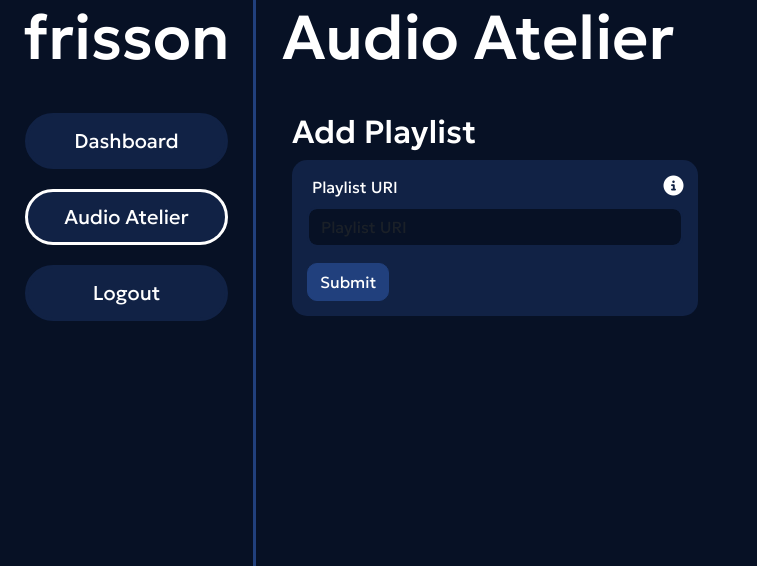
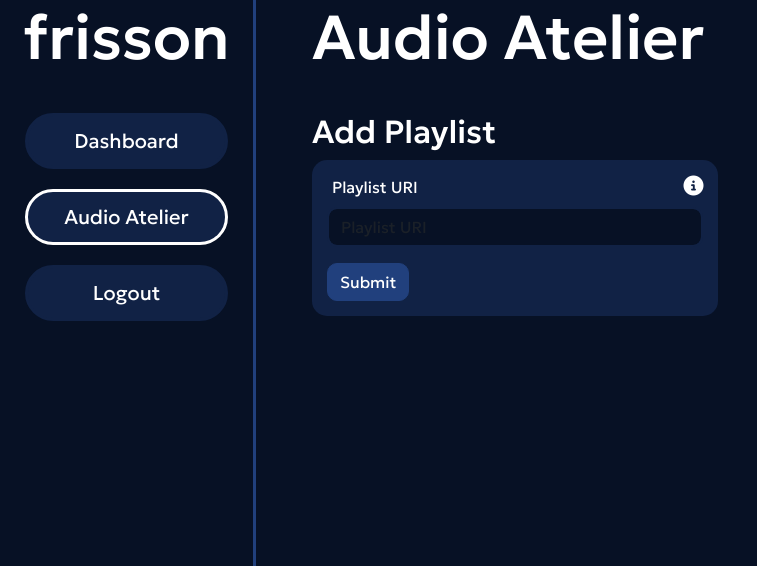
Before and after one commit to oskohosko/frisson, a Flask app: page /audio-atelier in a window 1280 px wide. Shown: the part 19-585 px from the top of the page, without its empty margins (0-757 px from the left). Run offline with Flask 3, Linux system fonts and the light colour scheme; a user stored in the database is signed in; some libraries are stand-ins or nearby versions.

Commit message:
styling fixed for smaller screen - still not amazing

```diff
--- a/website/atelier.py
+++ b/website/atelier.py
@@ -4,7 +4,7 @@ import re
 import os
 from dotenv import load_dotenv
 
-from playlist_analysis import analyse_playlist
+from website.playlist_analysis import analyse_playlist
 
 
 atelier_bp = Blueprint("atelier", __name__)
--- a/website/static/style.css
+++ b/website/static/style.css
@@ -83,8 +83,7 @@ h1 {
 
 .form-container {
     top: 0;
-    margin-left: 180px;
-    /* padding-left: 20px; */
+    margin-left: 210px;
     display: flex;
     justify-content: space-evenly;
     align-items: flex-start;
@@ -165,8 +164,7 @@ form .btn-primary:hover {
 
 .playlist-container {
     top: 0;
-    margin-left: 180px;
-    /* padding-left: 20px; */
+    margin-left: 200px;
     display: flex;
     justify-content: space-evenly;
     align-items: flex-start;
--- a/website/templates/atelier.html
+++ b/website/templates/atelier.html
@@ -2,7 +2,7 @@
 {% block title %}Audio Atelier{% endblock %}
 
 {% block content %}
-<h1 style="padding-left: 200px;">Audio Atelier</h1>
+<h1 style="margin-left: 230px;">Audio Atelier</h1>
 <div class="playlist-container">
     <div class="playlist-form-box">
         <h2>Add Playlist</h2>
```
Also changed, not shown: website/database.db (added).
